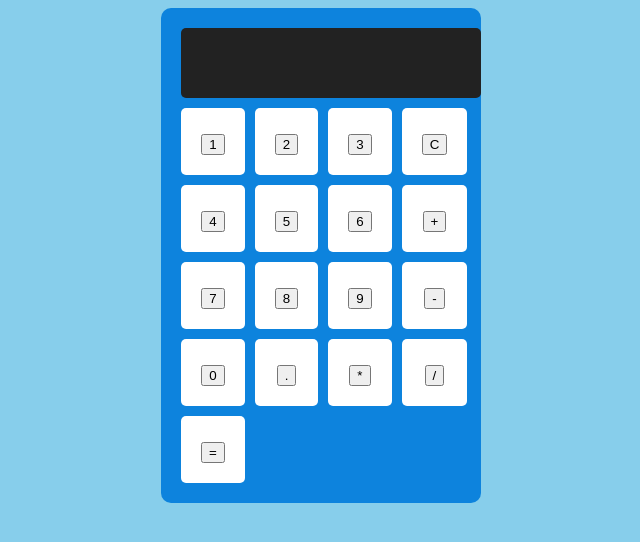
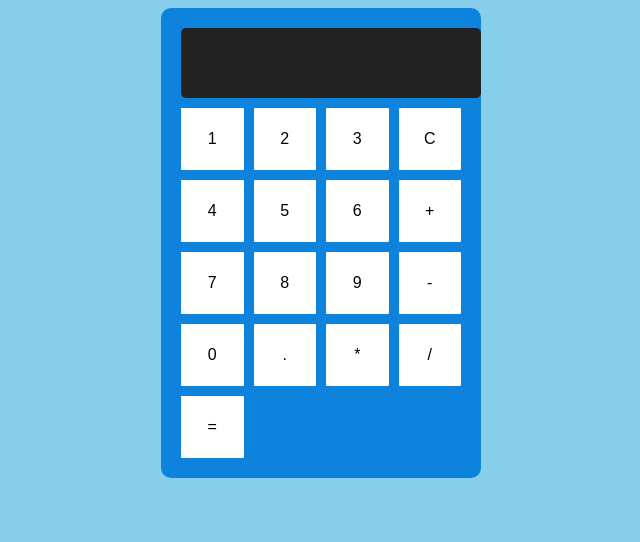
Before and after one commit to aswin22032007-cpu/Calculator, a plain HTML site: page index.html in a window 1280 px wide. Shown: the whole page, without its empty margins (319-959 px from the left). Drawn offline with Linux system fonts and the light colour scheme.

Commit message:
first commit

```diff
--- a/index.html
+++ b/index.html
@@ -31,13 +31,19 @@
                 grid-template-columns: repeat(4, 1fr);
                 gap: 10px;
             }
+            .bt{
+                padding: 12px 12px;
+                font-size: 16px;
+                border: none;
+                background-color: white
+            }
             .button {
-                padding: 20px;
-                font-size: 1.5em;
+                padding: 10px;
+                font-size: 16px;
                 background-color: white;
                 color: white;
                 border: none;
-                border-radius: 5px;
+                border-radius: 1px;
                 cursor: pointer;
                 transition: background-color 0.3s;
             }
@@ -54,23 +60,23 @@
         <div class="calculatore">
             <input type="text" id="display" disabled/>
             <div class="buttons">
-                <div class="button" onclick="appendValue('1')"><button border="0">1</button></div>
-                <div class="button" onclick="appendValue('2')"><button border="0">2</button></div>
-                <div class="button" onclick="appendValue('3')"><button border="0">3</button></div>
-                <div class="button" onclick="cleardisplay()"><button border="0">C</button></div>
-                <div class="button" onclick="appendValue('4')"><button border="0">4</button></div>
-                <div class="button" onclick="appendValue('5')"><button border="0">5</button></div>
-                <div class="button" onclick="appendValue('6')"><button border="0">6</button></div>
-                <div class="button" onclick="appendValue('+')"><button border="0">+</button></div>
-                <div class="button" onclick="appendValue('7')"><button border="0">7</button></div>
-                <div class="button" onclick="appendValue('8')"><button border="0">8</button></div>
-                <div class="button" onclick="appendValue('9')"><button border="0">9</button></div>
-                <div class="button" onclick="appendValue('-')"><button border="0">-</button></div>
-                <div class="button" onclick="appendValue('0')"><button border="0">0</button></div>
-                <div class="button" onclick="appendValue('.')"><button border="0">.</button></div>
-                <div class="button" onclick="appendValue('*')"><button border="0">*</button></div>
-                <div class="button" onclick="appendValue('/')"><button border="0">/</button></div>
-                <div class="button" onclick="calculate() "><button border="0">=</button></div>
+                <div class="button" onclick="appendValue('1')"><button class="bt">1</button></div>
+                <div class="button" onclick="appendValue('2')"><button class="bt">2</button></div>
+                <div class="button" onclick="appendValue('3')"><button class="bt">3</button></div>
+                <div class="button" onclick="cleardisplay()"><button class="bt">C</button></div>
+                <div class="button" onclick="appendValue('4')"><button class="bt">4</button></div>
+                <div class="button" onclick="appendValue('5')"><button class="bt">5</button></div>
+                <div class="button" onclick="appendValue('6')"><button class="bt">6</button></div>
+                <div class="button" onclick="appendValue('+')"><button class="bt">+</button></div>
+                <div class="button" onclick="appendValue('7')"><button class="bt">7</button></div>
+                <div class="button" onclick="appendValue('8')"><button class="bt">8</button></div>
+                <div class="button" onclick="appendValue('9')"><button class="bt">9</button></div>
+                <div class="button" onclick="appendValue('-')"><button class="bt">-</button></div>
+                <div class="button" onclick="appendValue('0')"><button class="bt">0</button></div>
+                <div class="button" onclick="appendValue('.')"><button class="bt">.</button></div>
+                <div class="button" onclick="appendValue('*')"><button class="bt">*</button></div>
+                <div class="button" onclick="appendValue('/')"><button class="bt">/</button></div>
+                <div class="button" onclick="calculate() "><button class="bt">=</button></div>
 
             </div>
         </div>
```
